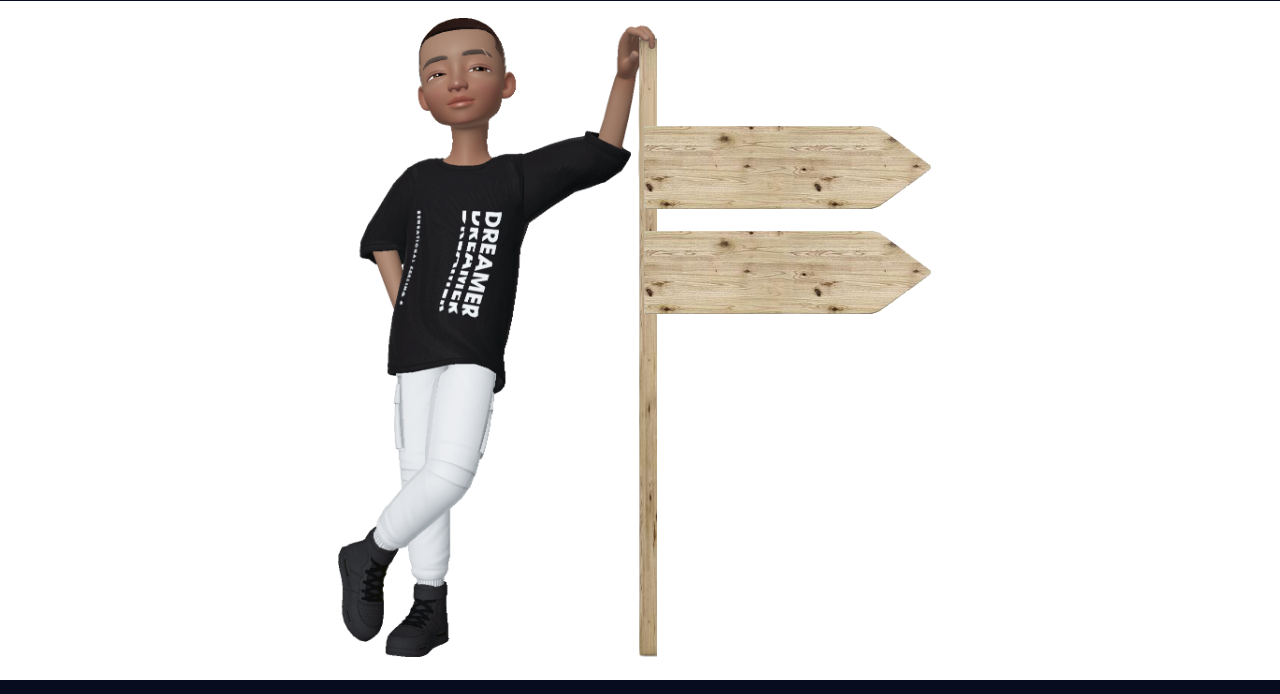
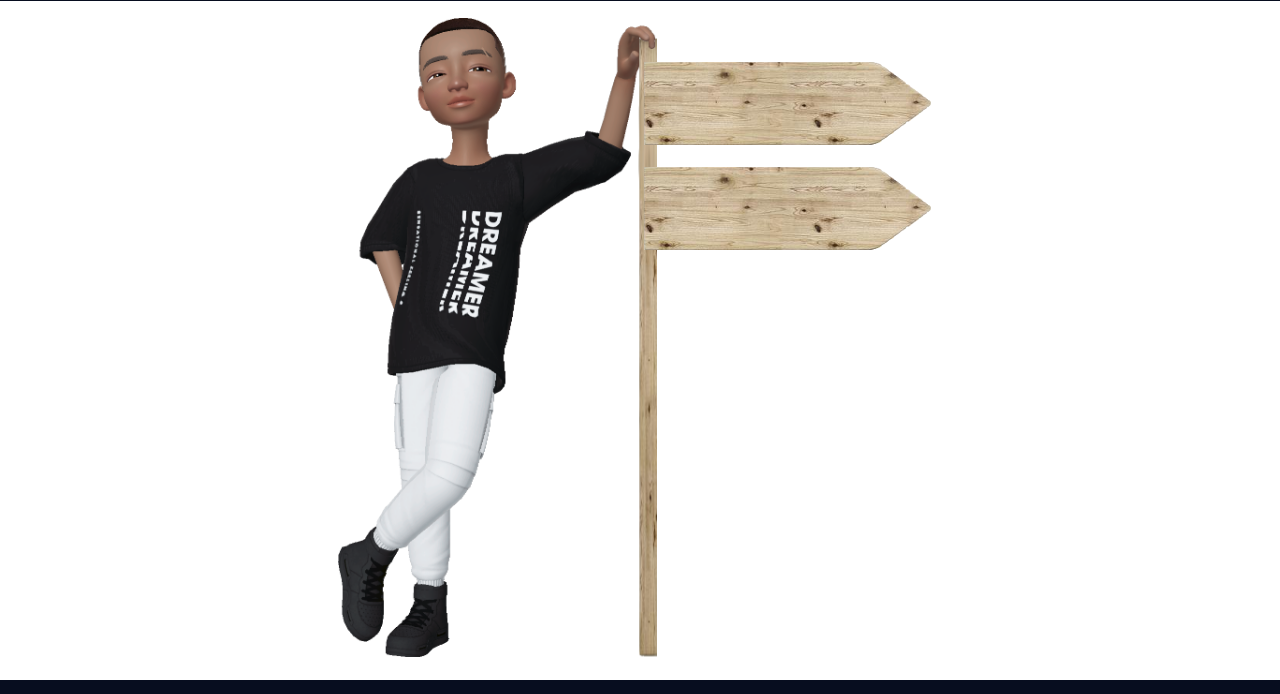
Before and after one commit to YanTelles/portifolio, a plain HTML site: page index.html in a window 1280 px wide. Shown: the part 63-757 px from the top of the page. Drawn offline with nearby package versions, Linux system fonts and the light colour scheme.

Commit message:
Update styles.css

```diff
--- a/assets/css/styles.css
+++ b/assets/css/styles.css
@@ -317,7 +317,7 @@ img {
 .section__avatar{
 
   display: -webkit-flex;
-  align-items: center;
+  align-items: normal;
   -webkit-justify-content: center;
   justify-content: center;
   position: relative;
@@ -331,14 +331,15 @@ img {
   margin-top: 15px;
   text-align: center;
   position: relative;
-  top: -125px;
   left: -13px;
+  top: 30px;
 }
 
 .div__arrow:active {
   position: relative;
-  left: -10px;
   animation: 2s;
+  left: -20px;
+
 }
 
   /*===== Footer =====*/
```
